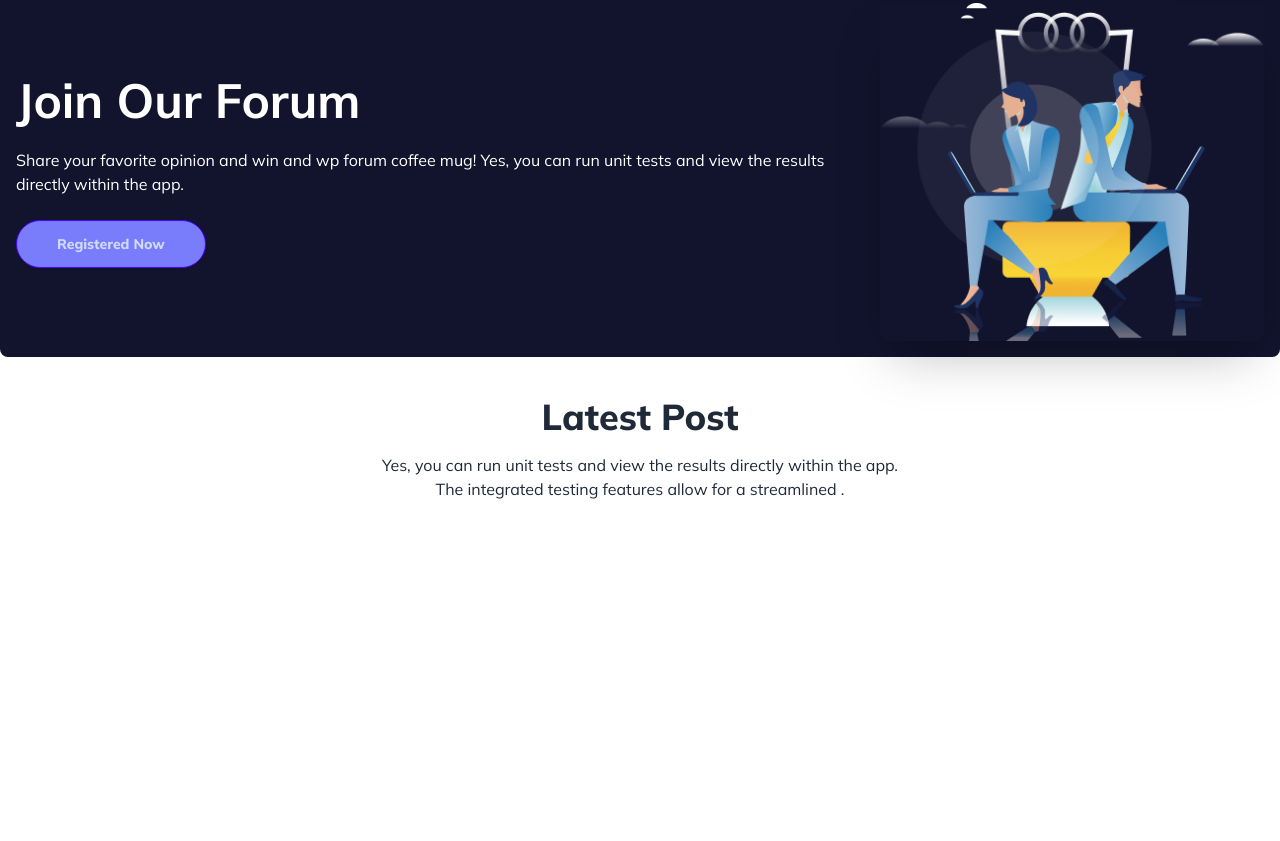
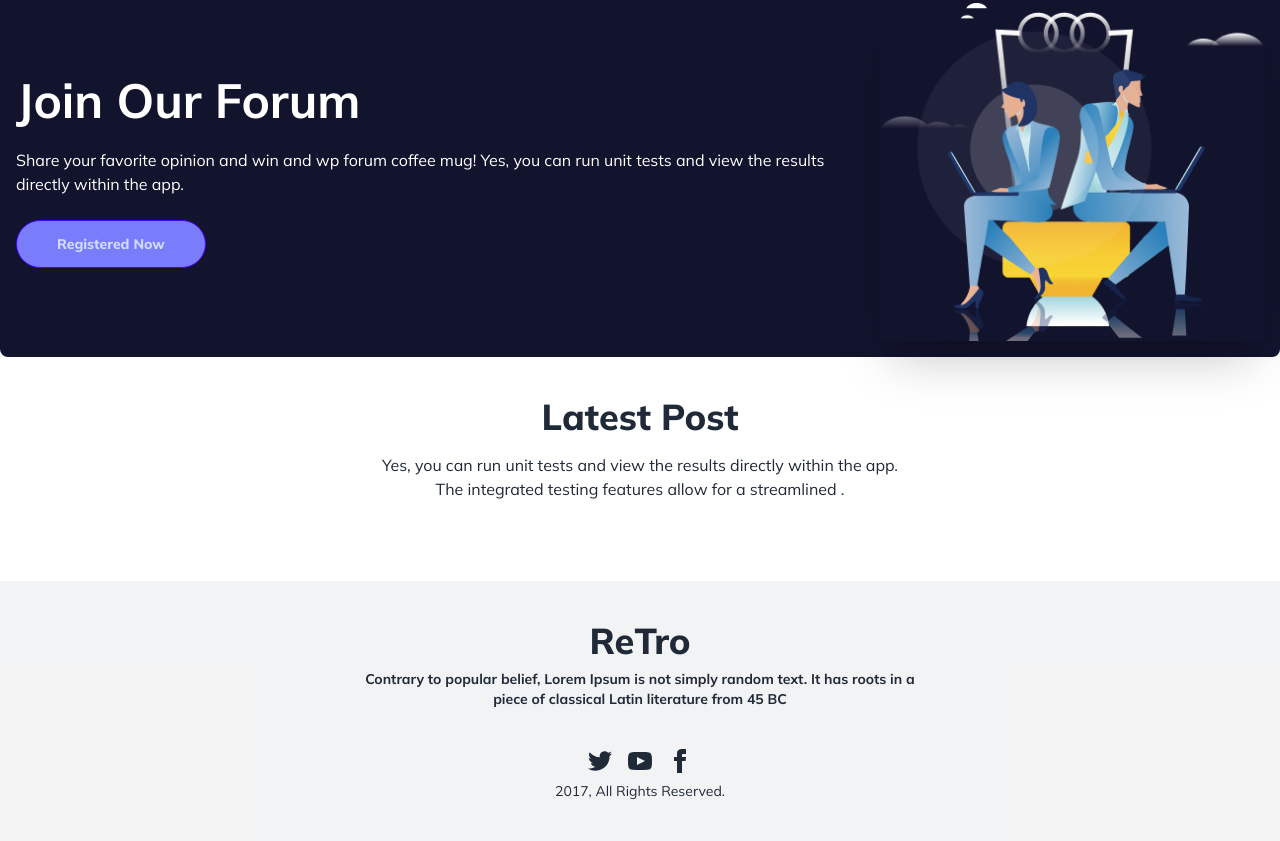
Before and after one commit to Captainboggey/Retro-forum, a plain HTML site: page index.html in a window 1280 px wide. Shown: the part 860-1701 px from the top of the page. Before the commit the page ends 1401 px from the top, so only its background shows below. Drawn offline with nearby package versions, Linux system fonts and the light colour scheme; no server answers.

Commit message:
footer added

```diff
--- a/index.html
+++ b/index.html
@@ -163,6 +163,57 @@
 
           </section>
 
+          <!-- footer -->
+          <footer class="footer footer-center bg-[#12132D0D] mt-10 p-10">
+            <aside>
+              <h1 class="text-4xl font-extrabold ">ReTro</h1>
+              <p class="font-bold">
+                Contrary to popular belief, Lorem Ipsum is not simply random text. It has roots in a <br> piece of classical Latin literature from 45 BC
+              </p>
+
+            </aside>
+            <nav>
+              <div class="grid grid-flow-col gap-4">
+                <a>
+                  <svg
+                    xmlns="http://www.w3.org/2000/svg"
+                    width="24"
+                    height="24"
+                    viewBox="0 0 24 24"
+                    class="fill-current">
+                    <path
+                      d="M24 4.557c-.883.392-1.832.656-2.828.775 1.017-.609 1.798-1.574 2.165-2.724-.951.564-2.005.974-3.127 1.195-.897-.957-2.178-1.555-3.594-1.555-3.179 0-5.515 2.966-4.797 6.045-4.091-.205-7.719-2.165-10.148-5.144-1.29 2.213-.669 5.108 1.523 6.574-.806-.026-1.566-.247-2.229-.616-.054 2.281 1.581 4.415 3.949 4.89-.693.188-1.452.232-2.224.084.626 1.956 2.444 3.379 4.6 3.419-2.07 1.623-4.678 2.348-7.29 2.04 2.179 1.397 4.768 2.212 7.548 2.212 9.142 0 14.307-7.721 13.995-14.646.962-.695 1.797-1.562 2.457-2.549z"></path>
+                  </svg>
+                </a>
+                <a>
+                  <svg
+                    xmlns="http://www.w3.org/2000/svg"
+                    width="24"
+                    height="24"
+                    viewBox="0 0 24 24"
+                    class="fill-current">
+                    <path
+                      d="M19.615 3.184c-3.604-.246-11.631-.245-15.23 0-3.897.266-4.356 2.62-4.385 8.816.029 6.185.484 8.549 4.385 8.816 3.6.245 11.626.246 15.23 0 3.897-.266 4.356-2.62 4.385-8.816-.029-6.185-.484-8.549-4.385-8.816zm-10.615 12.816v-8l8 3.993-8 4.007z"></path>
+                  </svg>
+                </a>
+                <a>
+                  <svg
+                    xmlns="http://www.w3.org/2000/svg"
+                    width="24"
+                    height="24"
+                    viewBox="0 0 24 24"
+                    class="fill-current">
+                    <path
+                      d="M9 8h-3v4h3v12h5v-12h3.642l.358-4h-4v-1.667c0-.955.192-1.333 1.115-1.333h2.885v-5h-3.808c-3.596 0-5.192 1.583-5.192 4.615v3.385z"></path>
+                  </svg>
+                </a>
+
+              </div>
+
+              <p>2017, All Rights Reserved.</p>
+            </nav>
+          </footer>
+
 
 
 
```
Also changed, not shown: images/github.png (added).
